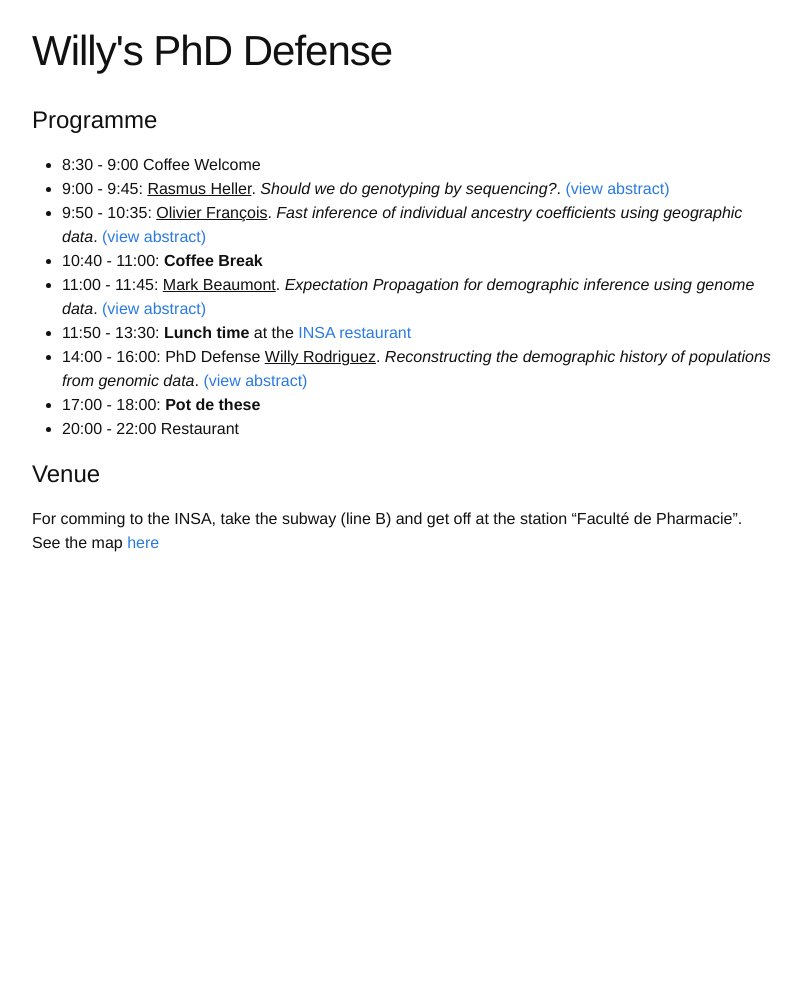
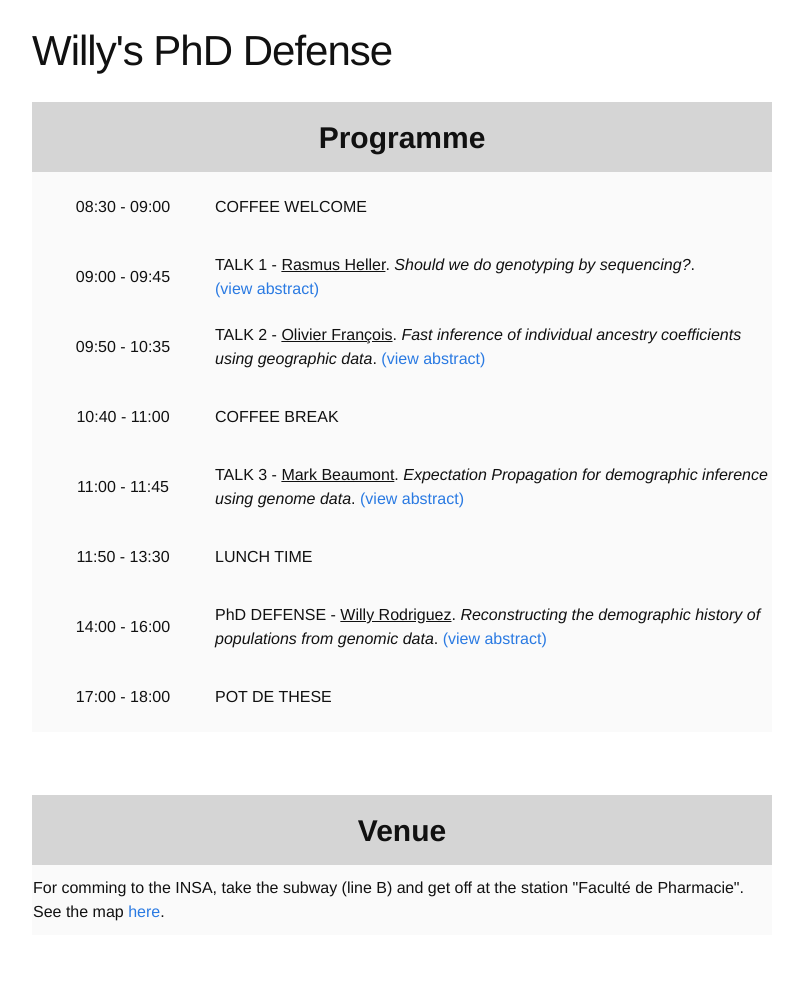
Before and after one commit to willyrv/willyrv.github.io, a Jekyll site: the page built from phd_defense/index.md, in a window 1280 px wide. Shown: the whole page, without its empty margins (238-1041 px from the left). Built offline with Jekyll 4.4.1, drawn with Linux system fonts in a browser that asks for light colours; before the commit the page ends 900 px from its top, so only the background shows below that.

Commit message:
schedule in a table

```diff
--- a/phd_defense/index.md
+++ b/phd_defense/index.md
@@ -19,36 +19,105 @@ function showStuff(id) {
 
 </script>
 
+  <style>
 
-# Programme
+.tableheader{
+  background: #D5D5D5;
+  height: 70px;
+  font-size: 30px;
+}
 
-* 8:30 - 9:00 Coffee Welcome
-* 9:00 - 9:45: <u>Rasmus Heller</u>. *Should we do genotyping by sequencing?*.  <a href="#" onclick="showStuff('abstractRasmus'); return false;">(view abstract)</a>
+.tablerow{
+  background: #FAFAFA;
+  height: 70px;
+}
+
+.timedetails{
+  width: 180px;
+  text-align: center;
+}
+
+</style>
+
+
+<table id="schedule" style="border-collapse: collapse;">
+   <thead>
+      <tr class="tableheader">
+         <th colspan="2">Programme</th>
+      </tr>
+   </thead>
+   <tbody>
+      <tr class="tablerow">
+         <td class="timedetails">08:30 - 09:00</td>
+         <td>COFFEE WELCOME</td>
+      </tr>
+      <tr class="tablerow">
+         <td class="timedetails">09:00 - 09:45</td>
+         <td>TALK 1 - <u>Rasmus Heller</u>. <i>Should we do genotyping by sequencing?</i>.  <br><a href="#" onclick="showStuff('abstractRasmus'); return false;">(view abstract)</a>
 <span id="abstractRasmus" style="display: none;">
 Genotyping by sequencing is becoming increasingly popular as a means of generating population and genomic scale data for non-model organisms. We used a small RADseq data set to examine potential problems or biases in common bioinformatics pipelines, using the site frequency spectrum as an informative summary of the data. We found that a standard RADseq genotyping tool overcalls singletons severely. This can be improved by eschewing genotype calls and using the genotype likelihood directly to infer the SFS. However, even after this the SFS from RADseq data is not identical to one obtained using whole-genome shotgun sequencing on the same individuals. Part of the explanation appears to be that the RADseq protocol produces a non-random subset of the genome which may have a different SFS form the genome-wide one. I discuss some implications of this and ongoing work on the topic.
 <a href="#" onclick="hideStuff('abstractRasmus'); return false;">(hide abstract)</a>
 </span>
-* 9:50 - 10:35: <u>Olivier François</u>. *Fast inference of individual ancestry coefficients using geographic data*. <a href="#" onclick="showStuff('abstractOFrancois'); return false;">(view abstract)</a>
+         </td>
+      </tr>
+    <tr class="tablerow">
+       <td class="timedetails">09:50 - 10:35</td>
+       <td>TALK 2 - <u>Olivier François</u>. <i>Fast inference of individual ancestry coefficients using geographic data</i>. <a href="#" onclick="showStuff('abstractOFrancois'); return false;">(view abstract)</a>
 <span id="abstractOFrancois" style="display: none;">
 Geography and landscape are important determinants of genetic variation in natural populations, and several ancestry estimation methods have been proposed to investigate population structure using genetic and geographic data simultaneously. Those approaches are often based on computer-intensive stochastic simulations and do not scale with the dimensions of the data sets generated by high-throughput sequencing technologies. There is a growing demand for faster algorithms able to analyse genomewide patterns of population genetic variation in their geographic context. Here, we present TESS3, a major update of the spatial ancestry estimation program TESS. By combining matrix factorization and spatial statistical methods, TESS3 provides estimates of ancestry coefficients with accuracy comparable to TESS and with run-times much faster than the Bayesian version. In addition, the TESS3 program can be used to perform genome scans for selection, and separate adaptive from nonadaptive genetic variation using ancestral allele frequency differentiation tests. The main features of TESS3 are illustrated using simulated data and analysing genomic data from European lines of the plant species Arabidopsis thaliana.
 <a href="#" onclick="hideStuff('abstractOFrancois'); return false;">(hide abstract)</a>
 </span>
-* 10:40 - 11:00: **Coffee Break**
-* 11:00 - 11:45: <u>Mark Beaumont</u>. *Expectation Propagation for demographic inference using genome data*. <a href="#" onclick="showStuff('abstractMBeaumont'); return false;">(view abstract)</a>
+       </td>
+    </tr>
+      <tr class="tablerow">
+         <td class="timedetails">10:40 - 11:00</td>
+         <td> COFFEE BREAK
+         </td>
+      </tr>
+      <tr class="tablerow">
+         <td class="timedetails">11:00 - 11:45</td>
+         <td>TALK 3 - <u>Mark Beaumont</u>. <i>Expectation Propagation for demographic inference using genome data</i>. <a href="#" onclick="showStuff('abstractMBeaumont'); return false;">(view abstract)</a>
 <span id="abstractMBeaumont" style="display: none;">
 <a href="#" onclick="hideStuff('abstractMBeaumont'); return false;">(hide abstract)</a>
 </span>
-* 11:50 - 13:30: **Lunch time** at the [INSA restaurant](http://www.insa-toulouse.fr/fr/vieinsa/restauration.html)
-* 14:00 - 16:00: PhD Defense <u>Willy Rodriguez</u>. *Reconstructing the demographic history of populations from genomic data*. <a href="#" onclick="showStuff('abstractWilly'); return false;">(view abstract)</a>
+</td>
+      </tr>
+      <tr class="tablerow">
+         <td class="timedetails">11:50 - 13:30</td>
+         <td> LUNCH TIME
+         </td>
+      </tr>
+      <tr class="tablerow">
+         <td class="timedetails">14:00 - 16:00</td>
+         <td>PhD DEFENSE - <u>Willy Rodriguez</u>. <i>Reconstructing the demographic history of populations from genomic data</i>. <a href="#" onclick="showStuff('abstractWilly'); return false;">(view abstract)</a>
 <span id="abstractWilly" style="display: none;">
 The rapid development of DNA sequencing technologies is expanding the horizons of population genetic studies. It is expected that genomic data will increase our ability to reconstruct the history of populations. While this increase in genetic information will likely help biologists and anthropologists to reconstruct the demographic history of populations, it also poses big challenges. In some cases, simplicity of the model may lead to erroneous conclusions about the population under study. Recent works have shown that DNA patterns expected in individuals coming from structured populations correspond with those of unstructured populations with changes in size through time. As a consequence it is often difficult to determine whether demographic events such as expansions or contractions (bottlenecks) inferred from genetic data are real or due to the fact that populations are structured in nature. Moreover, almost no inferential method allowing to reconstruct past demographic size changes takes into account structure effects.
 In this thesis, some recent results in population genetics are presented: (i) a model choice procedure is proposed to distinguish one simple scenario of population size change from one of structured population, based on the coalescence times of two genes, showing that for these simple cases, it is possible to distinguish both models using genetic information form one single individual; (ii) by using the notion of instantaneous coalescent rate, it is demonstrated that for any scenario of structured population or any other one, regardless how complex it could be, there always exists a panmitic scenario with a precise function of population size changes having exactly the same distribution for the coalescence times of two genes. This not only explains why spurious signals of bottlenecks can be found in structured populations but also predicts the demographic history that actual inference methods are likely to reconstruct when applied to non panmitic populations. Finally, (iii) a method based on a Markov process is developed for inferring past demographic events taking the structure into account. This is method uses the distribution of coalescence times of two genes to detect past demographic changes in structured populations from the DNA of one single individual. Some applications of the model to genomic data are discussed.
 <a href="#" onclick="hideStuff('abstractWilly'); return false;">(hide abstract)</a>
 </span>
-* 17:00 - 18:00: **Pot de these**
-* 20:00 - 22:00 Restaurant
+         </td>
+      </tr>
+      <tr class="tablerow">
+         <td class="timedetails">17:00 - 18:00</td>
+         <td>POT DE THESE
+         </td>
+      </tr>
+   </tbody>
+</table>
 
-# Venue
+<br>
+<br>
 
-For comming to the INSA, take the subway (line B) and get off at the station "Faculté de Pharmacie".
-See the map [here](https://drive.google.com/open?id=1DH6ifyOpMuI8xShMtyhKg2Zh210&usp=sharing)
+<table style="border-collapse: collapse;">
+   <thead>
+      <tr class="tableheader">
+         <th colspan="2"> Venue</th>
+      </tr>
+   </thead>
+   <tbody>
+   <tr class="tablerow">
+         <td colspan="2"> For comming to the INSA, take the subway (line B) and get off at the station "Faculté de Pharmacie". See the map <a href="https://drive.google.com/open?id=1DH6ifyOpMuI8xShMtyhKg2Zh210&usp=sharing">here</a>.
+         </td>
+      </tr>
+   </tbody>
+</table>
```
